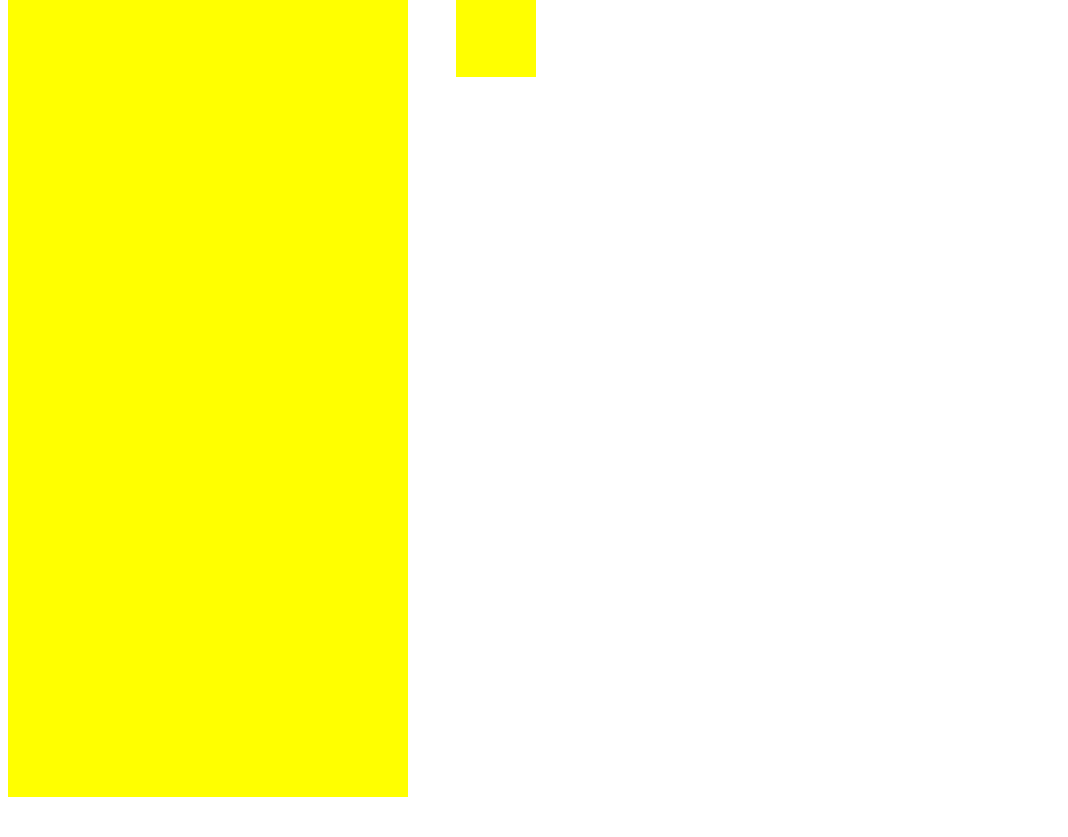
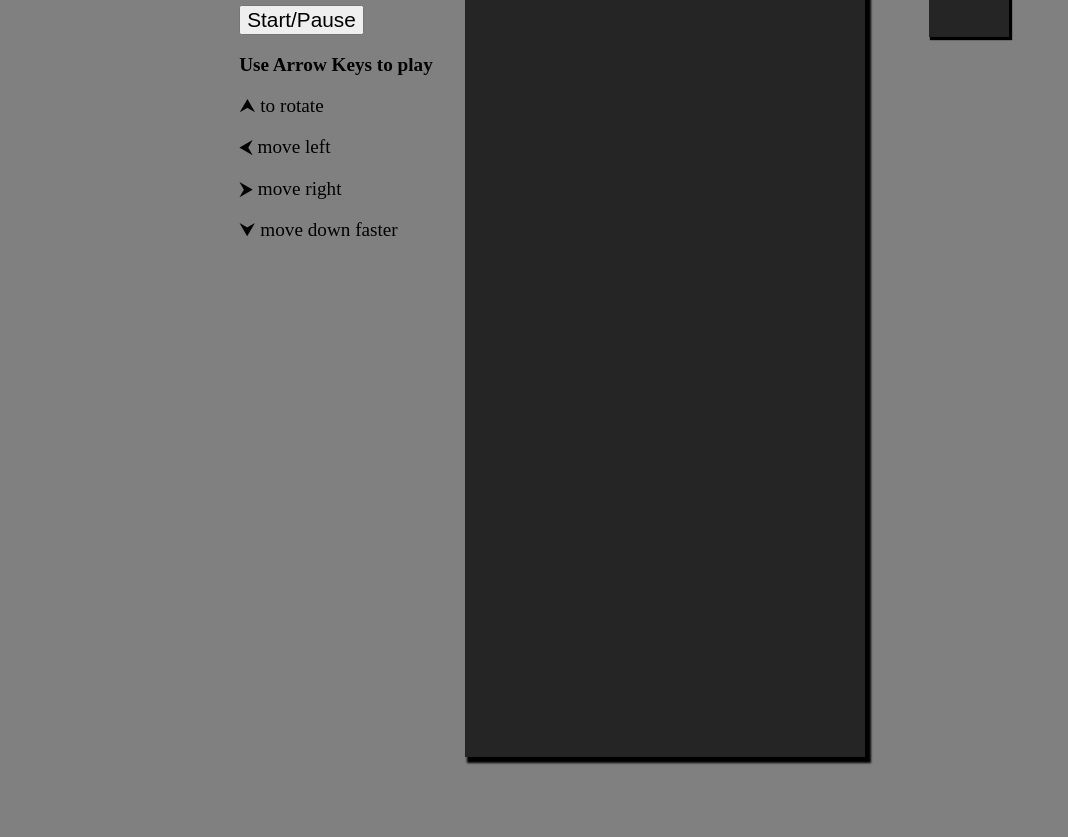
Before and after one commit to MayhemCaldera/Tetris, a plain HTML site: page index.html in a window 1280 px wide. Shown: the part 83-920 px from the top of the page, without its empty margins (0-1068 px from the left). After the commit the page ends 880 px from the top, so only its background shows below. Drawn offline with Linux system fonts and the light colour scheme.

Commit message:
added some instructions and changed colorscheme

```diff
--- a/index.html
+++ b/index.html
@@ -8,8 +8,15 @@
     <title>Tetris</title>
   </head>
   <body>
-    <h3>Score: <span id="score">0</span></h3>
-    <button id="start-button">Start/Pause</button>
+    <div class="wrapper">
+      <h1>Score: <span id="score">0</span></h1>
+      <button id="start-button">Start/Pause</button>
+      <p><b>Use Arrow Keys to play</b></p>
+      <p>⮝ to rotate</p>
+      <p>⮜ move left</p>
+      <p>⮞ move right</p>
+      <p>⮟ move down faster</p>
+    </div>
     <div class="container">
       <div class="grid">
         <div></div>
--- a/style.css
+++ b/style.css
@@ -1,13 +1,33 @@
+body {
+  background-color: grey;
+  display: flex;
+  justify-content: center;
+}
+
 .container {
   display: flex;
 }
 
+/* h3 {
+  font-size: 2em;
+} */
+
+p {
+  font-size: 1.2em;
+}
+
+#start-button {
+  font-size: 1.3em;
+}
+
 .grid {
+  margin: 2em;
   display: flex;
   flex-wrap: wrap;
   width: 400px;
   height: 800px;
-  background-color: yellow;
+  background-color: rgb(37, 37, 37);
+  box-shadow: 4px 4px 2px 2px black;
 }
 
 .grid div {
@@ -21,12 +41,13 @@
 }
 
 .mini-grid {
-  margin-left: 3em;
+  margin: 2em;
   width: 80px;
   height: 80px;
   display: flex;
   flex-wrap: wrap;
-  background-color: yellow;
+  background-color: rgb(37, 37, 37);
+  box-shadow: 2px 2px 1px 1px black;
 }
 
 .mini-grid div {
```
